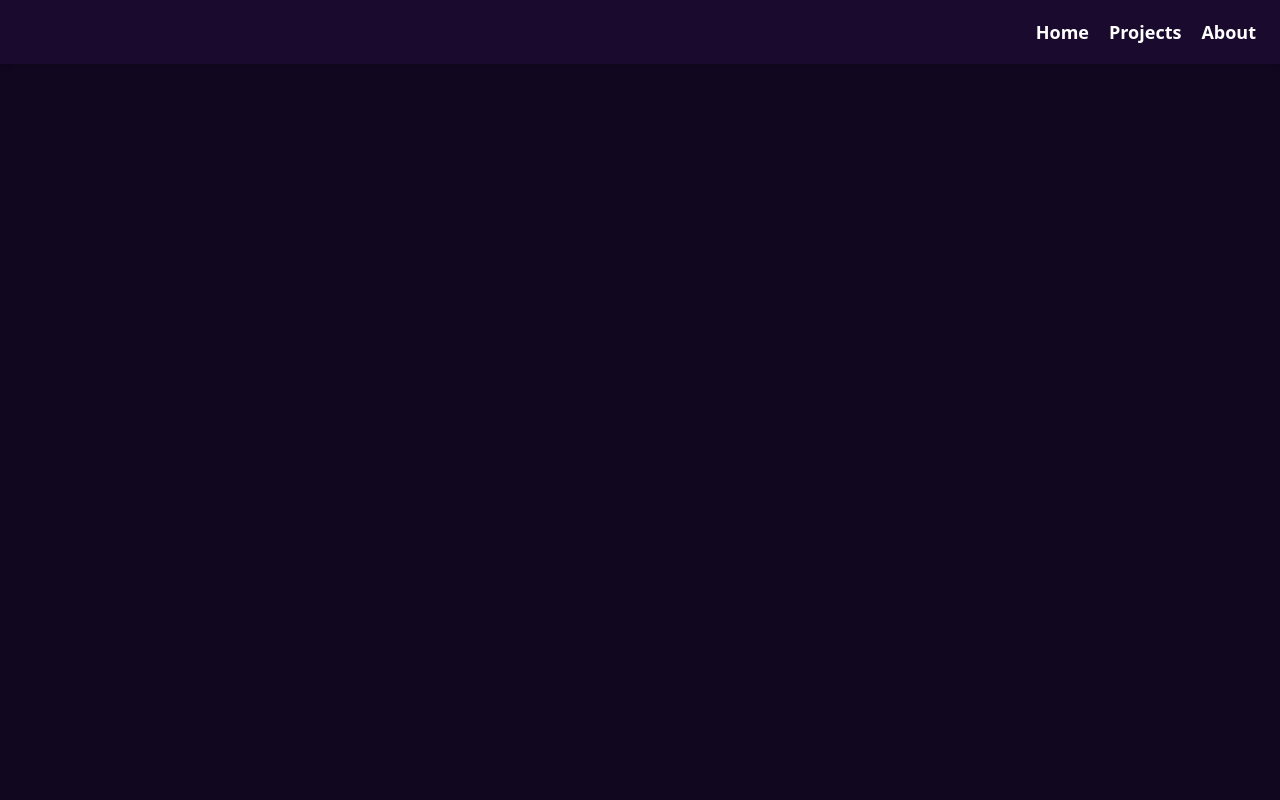
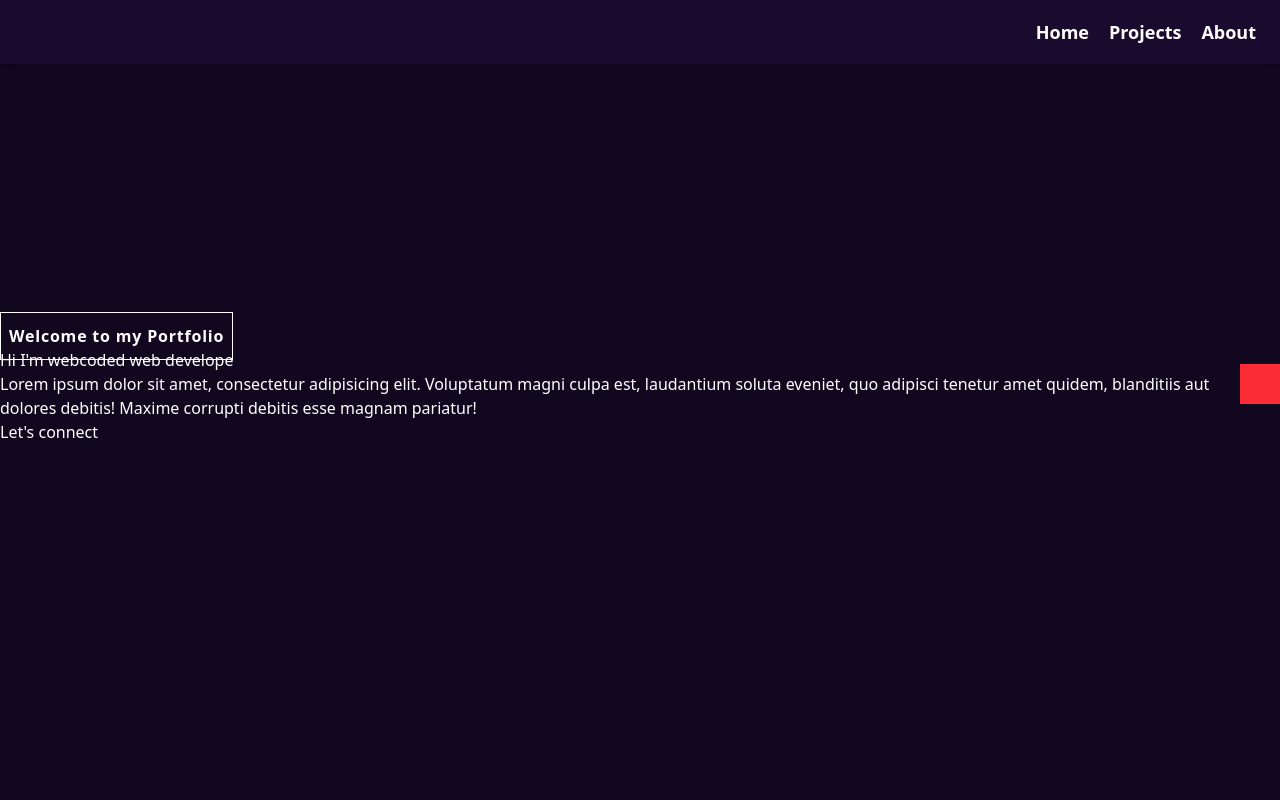
Before and after one commit to Andrei-Cervantes/portfolio, a React (Vite) app: page / in a window 1280 px wide. Shown: the top 800 px of the page. Built offline with nearby package versions, Linux system fonts and the light colour scheme.

Commit message:
wip: add styling to banner

```diff
--- a/src/App.tsx
+++ b/src/App.tsx
@@ -1,11 +1,13 @@
 import Header from "./components/custom/Header/Header";
 import MainContent from "./components/custom/MainContent/MainContent";
 import Footer from "./components/custom/Footer/Footer";
+import Banner from "./components/custom/Banner/Banner";
 
 const App = () => {
   return (
     <div className="flex flex-col min-h-screen bg-background text-text-primary">
       <Header />
+      <Banner />
       <MainContent />
       <Footer />
     </div>
--- /dev/null
+++ b/src/components/custom/Banner/Banner.tsx
@@ -0,0 +1,58 @@
+import { useEffect, useState } from "react";
+
+const Banner = () => {
+    const [loopNum, setLoopNum] = useState(0);
+    const [isDeleting, setIsDeleting] = useState(false);
+    const toRotate = ["web developer", "designer", "content creator"];
+    const [text, setText] = useState("");
+    const [delta, setDelta] = useState(300 - Math.random() * 100);
+    const period = 2000;
+
+    const tick = () => {
+        let i = loopNum % toRotate.length;
+        let fullText = toRotate[i];
+        let updatedText = isDeleting ? fullText.substring(0, text.length - 1) : fullText.substring(0, text.length + 1);
+
+        setText(updatedText);
+
+        if (isDeleting) {
+            setDelta(prevDelta => prevDelta / 2);
+        }
+
+        if (!isDeleting && updatedText === fullText) {
+            setIsDeleting(true);
+            setDelta(period);
+        } else if (isDeleting && updatedText === "") {
+            setIsDeleting(false);
+            setLoopNum(loopNum + 1);
+            setDelta(500);
+        }
+    }
+
+    useEffect(() => {
+        let ticker = setInterval(() => {
+            tick();
+        }, delta)
+
+        return () => { clearInterval(ticker)};
+    }, [text]);
+
+    return (
+        <section id="home" className="mt-0 pt-[260px] pb-[100px]">
+            <div className="flex items-center">
+                <div>
+                    <span className="font-bold tracking-wider px-2 py-3 border-1">Welcome to my Portfolio</span>
+                    <h1>{`Hi I'm webcoded `}<span>{text}</span></h1>
+                    <p>Lorem ipsum dolor sit amet, consectetur adipisicing elit. Voluptatum magni culpa est, laudantium soluta eveniet, quo adipisci tenetur amet quidem, blanditiis aut dolores debitis! Maxime corrupti debitis esse magnam pariatur!</p>
+                    <button onClick={() => console.log('connect')}>Let's connect</button>
+                </div>
+                <div>
+                    {/* place image */}
+                    <div className="w-10 h-10 bg-red-500" />
+                </div>
+            </div>
+        </section>
+    )
+}
+
+export default Banner;
```
